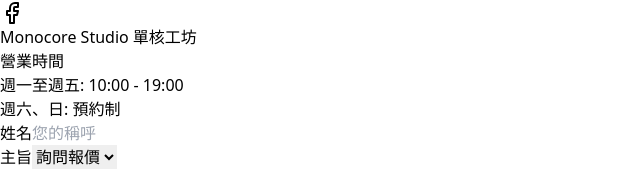
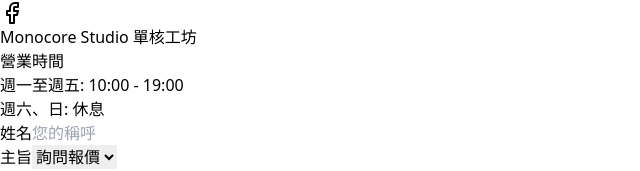
Before and after one commit to Leon1722/monocore-website, a React (Vite) app: page / in a window 1280 px wide. Both pictures are taken after a click on the button "聯絡我們". Shown: the part 245-416 px from the top of the page, without its empty margins (0-640 px from the left). Built offline with nearby package versions, Linux system fonts and the light colour scheme.

Commit message:
更新Formspree表單連結

```diff
--- a/src/App.jsx
+++ b/src/App.jsx
@@ -479,7 +479,7 @@
                  </div>
                  <div className="bg-slate-700/30 p-4 rounded-xl">
                    <h4 className="font-bold text-sm text-slate-300 mb-2">營業時間</h4>
-                   <p className="text-slate-400 text-sm">週一至週五: 10:00 - 19:00<br/>週六、日: 預約制</p>
+                   <p className="text-slate-400 text-sm">週一至週五: 10:00 - 19:00<br/>週六、日: 休息</p>
                  </div>
               </div>
 
```
